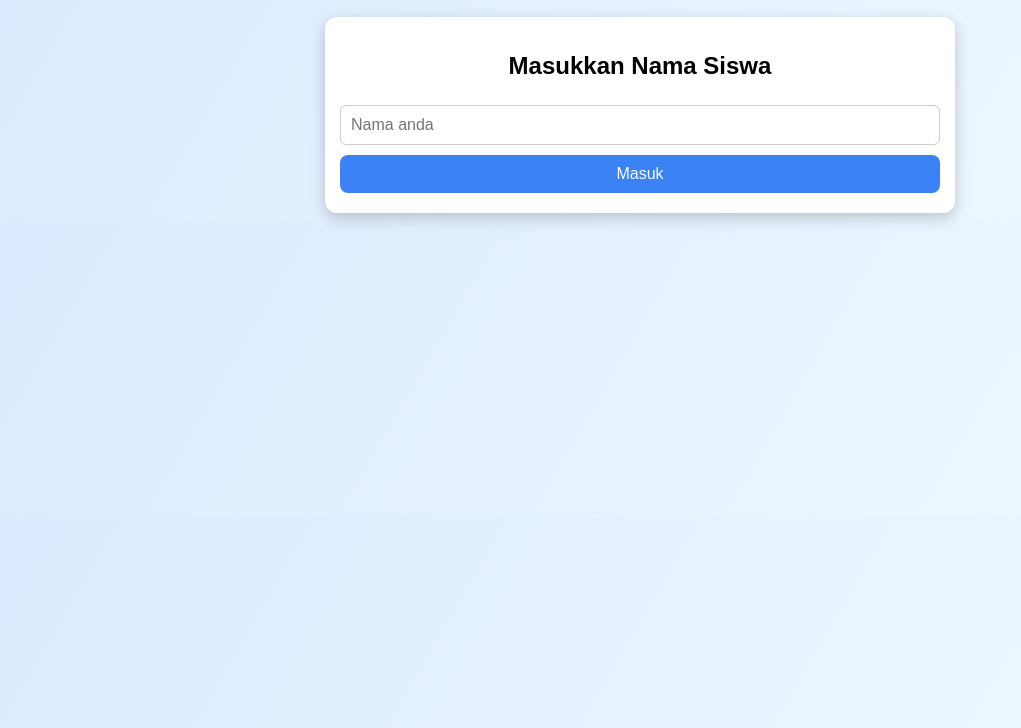
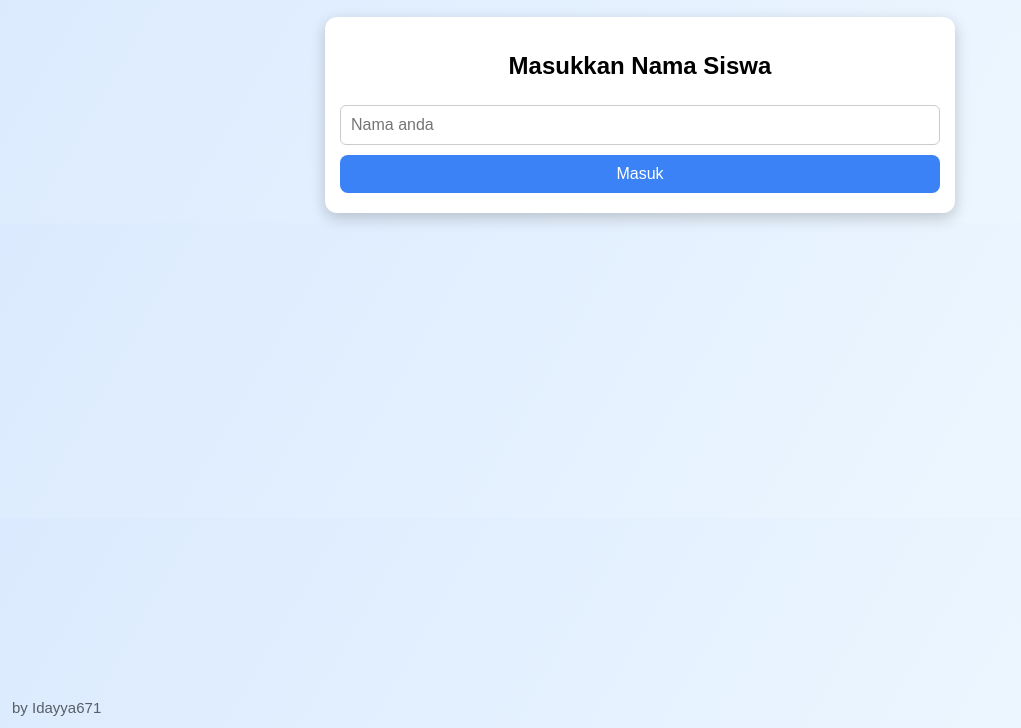
Before and after one commit to Idayaa671/grafik-fungsi-kuadrat, a plain HTML site: page index.html in a window 1280 px wide. Shown: the part 72-800 px from the top of the page, without its empty margins (0-1021 px from the left). Drawn offline with nearby package versions, Linux system fonts and the light colour scheme.

Commit message:
Add files via upload

```diff
--- a/index.html
+++ b/index.html
@@ -10,6 +10,10 @@
 <script src="https://cdn.jsdelivr.net/npm/chart.js"></script>
 <script src="https://cdn.jsdelivr.net/npm/mathjax@3/es5/tex-mml-chtml.js"></script>
 </head>
+
+<div class="app-credit">
+  by Idayya671
+</div>
 
 <body>
 
--- a/style.css
+++ b/style.css
@@ -111,3 +111,13 @@ table {
     padding: 10px;
   }
 }
+
+.app-credit{
+  position: fixed;
+  bottom: 12px;
+  left: 12px;
+  font-size: 15px;
+  color: rgba(0,0,0,0.6);
+  font-family: Arial, sans-serif;
+  z-index: 999;
+}
```
